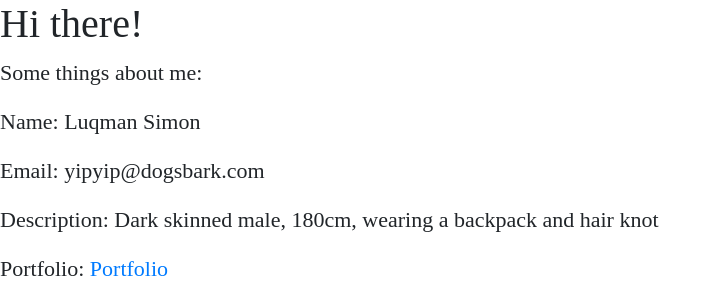
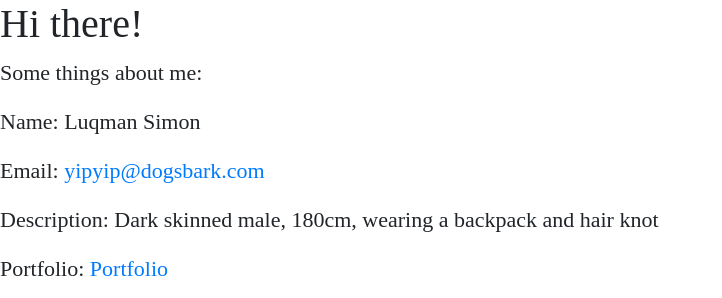
Before and after one commit to LMMSimon/LMMSimon.github.io, a plain HTML site: page index.html in a window 1280 px wide. Shown: the top 298 px of the page, without its empty margins (0-722 px from the left). Drawn offline with nearby package versions, Linux system fonts and the light colour scheme; a script that the page names is missing; a web font is replaced by a local one.

Commit message:
email link added

```diff
--- a/index.html
+++ b/index.html
@@ -36,7 +36,7 @@
     </p>
 
     <p>Name: Luqman Simon</p>
-    <p>Email: yipyip@dogsbark.com</p>
+    <p>Email: <a href= "mailto: yipyip@dogsbark.com"> yipyip@dogsbark.com </a> </p>
     <p>
       Description: Dark skinned male, 180cm, wearing a backpack and hair knot
     </p>
```
